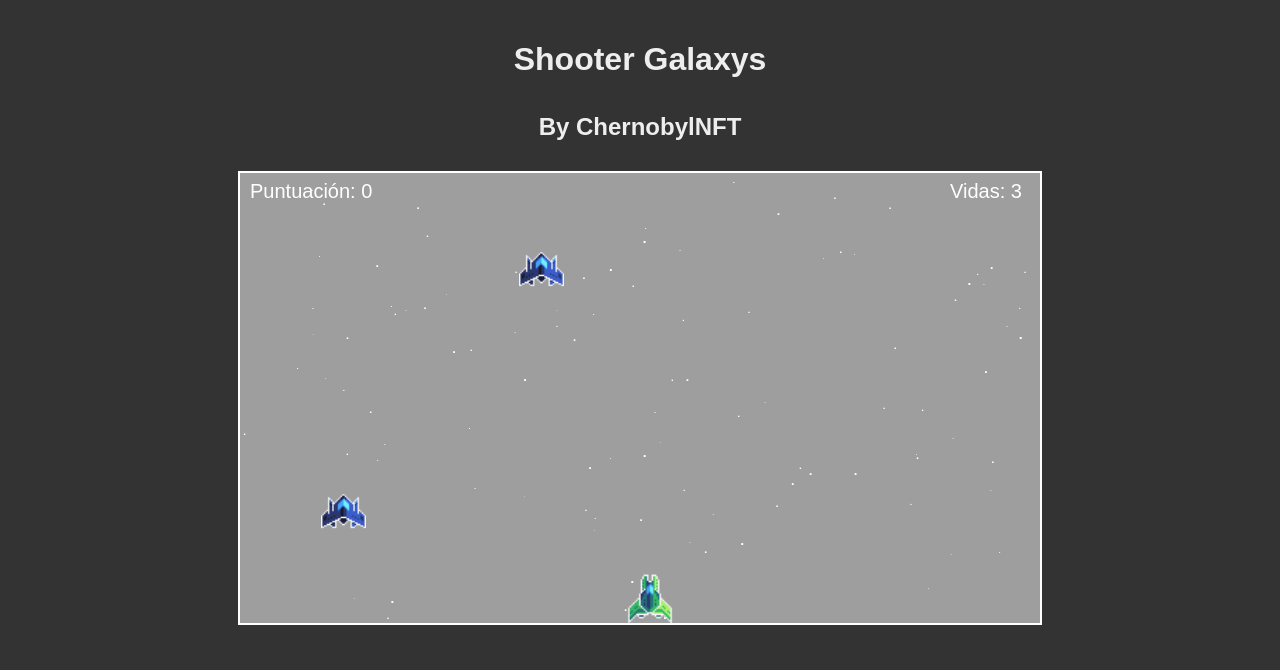
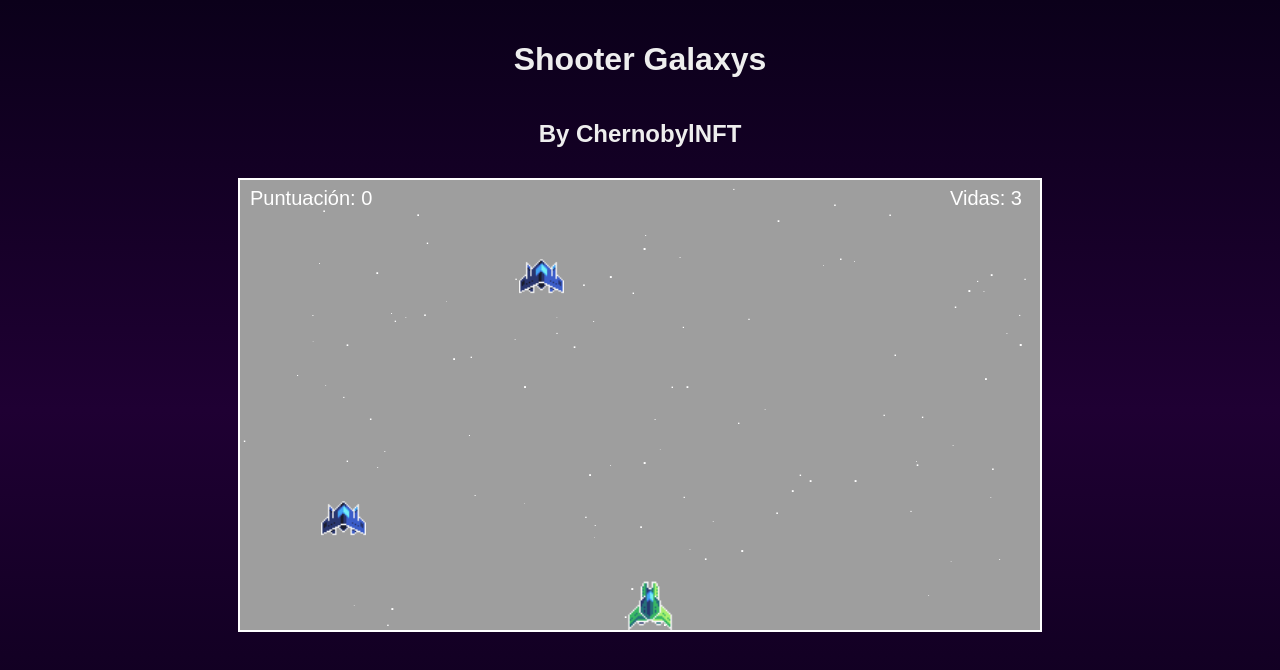
Before and after one commit to ChernobylNTF/juegos, a plain HTML site: page index.html in a window 1280 px wide. Drawn offline with Linux system fonts and the light colour scheme; a web font is replaced by a local one.

Commit message:
Update style.css

```diff
--- a/style.css
+++ b/style.css
@@ -1,16 +1,29 @@
 body {
-    margin: 0; /* Quita márgenes por defecto */
-    background-color: #333; /* Fondo oscuro para la página */
-    color: #eee; /* Texto claro */
+    /* --- ESTILOS QUE YA TENÍAS (EJEMPLOS) --- */
+    margin: 0;
+    background-image: linear-gradient(to bottom, #0b001a, #1f0033, #0b001a); /* O el fondo que elegiste */
+    background-repeat: no-repeat;
+    min-height: 100vh;
+    color: #eee;
     display: flex;
-    flex-direction: column; /* Apila título y canvas verticalmente */
-    align-items: center; /* Centra horizontalmente */
+    flex-direction: column;
+    align-items: center;
     padding-top: 20px;
-    font-family: sans-serif;
+    /* --- FIN DE ESTILOS ANTERIORES --- */
+
+    /* --- AÑADES ESTA LÍNEA AQUÍ DENTRO --- */
+    font-family: 'Bungee Spice', sans-serif; /* Fuente para casi todo */
+    /* ------------------------------------ */
 }
 
-h1 {
-    margin-bottom: 15px;
+/* (Opcional) Si quieres que los párrafos largos usen fuente normal: */
+p, li {
+    font-family: sans-serif; /* Vuelve a la fuente normal */
+}
+
+h1, .info-section h2 {
+    /* Ya no necesitas poner font-family aquí si lo hereda del body */
+    /* Puedes ajustar tamaño, color, etc. */
 }
 
 /* Estilo para el canvas */
```
